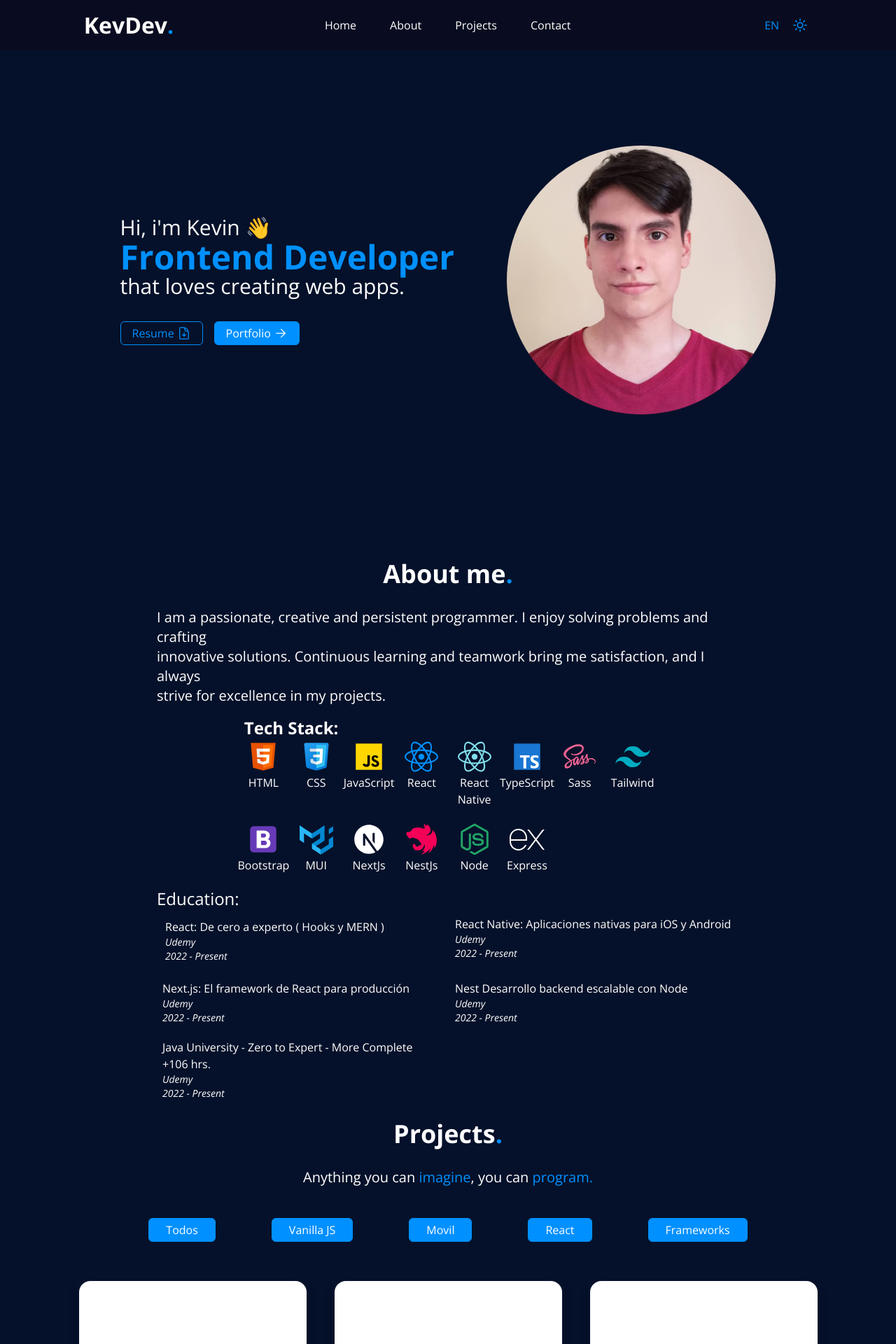
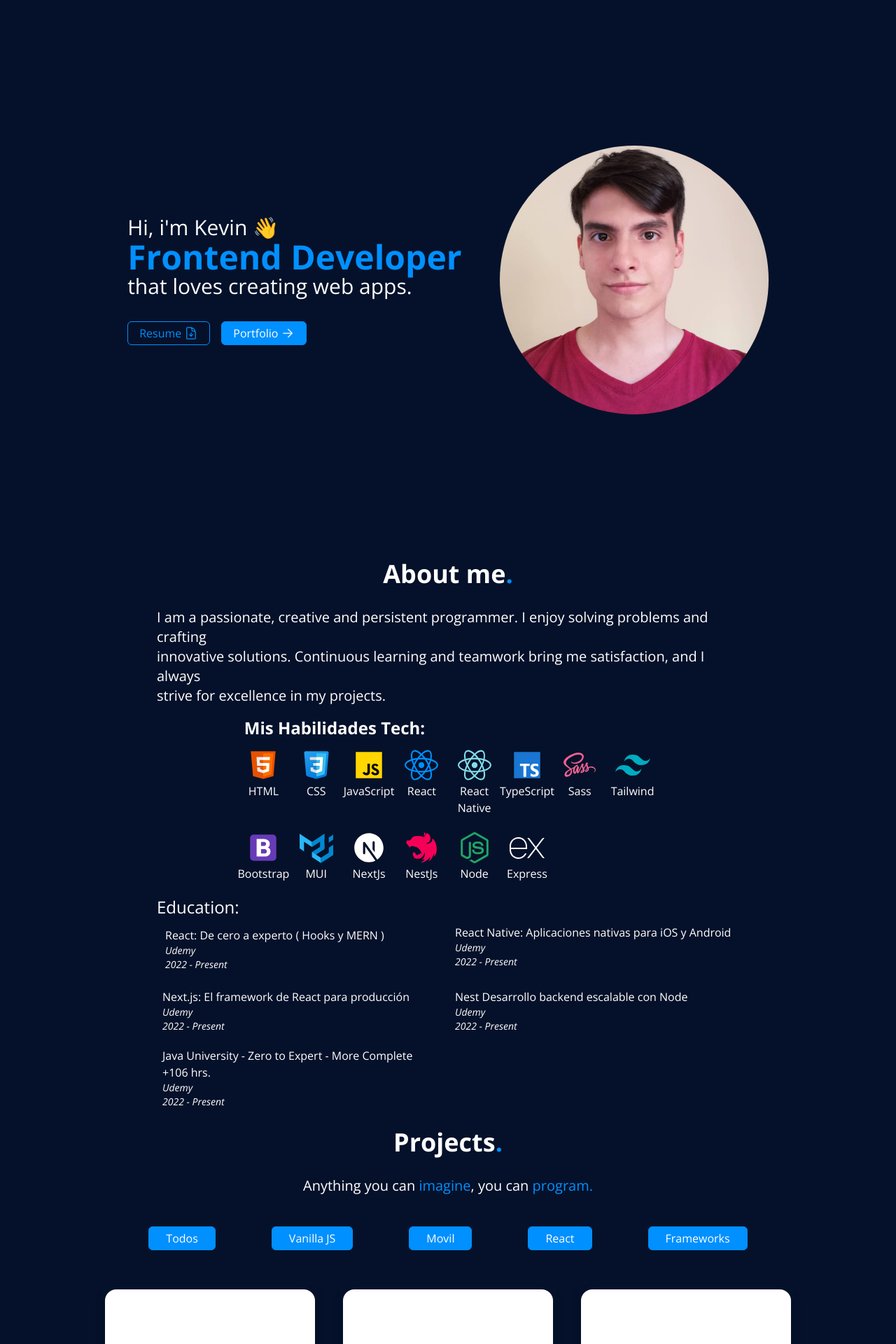
Before and after one commit to kevin3080/Portfolio, a React (Vite) app: page / in a window 1280 px wide. Shown: the top 1920 px of the page at 70% size. Built offline with nearby package versions, Linux system fonts and the light colour scheme.

Commit message:
trabajando en responsive, vista projects y contacto

```diff
--- a/src/Components/Abaut.tsx
+++ b/src/Components/Abaut.tsx
@@ -8,7 +8,7 @@ export const Abaut = () => {
             <strong className="font-bold">.</strong>
          </h2>
 
-      <section className="mt-7 text-left flex flex-col ">
+         <section className="mt-7 flex flex-col lg:items-center ">
             <div>
                <p className="text-xl">
                   <Translation translationKey="about.p1" />
@@ -23,9 +23,11 @@ export const Abaut = () => {
          </section>
          <section className=" flex flex-col items-center">
             <section className=" mt-4 w-[90%] md:w-[80%] sm:w-[90%] lg:w-[70%]">
-          <h3 className="text-left font-bold text-2xl ">Tech Stack:</h3>
+               <h3 className="text-left font-bold text-2xl ">
+                  Mis Habilidades Tech:
+               </h3>
                {/* <ul className="grid grid-cols-4 sm:grid-cols-4 md:grid-cols-5 lg:grid-cols-8 gap-2"> */}
-          <ul className="grid grid-cols-4 sm:grid-cols-4 md:grid-cols-5 lg:grid-cols-8 gap-5">
+               <ul className="mt-3 grid grid-cols-4 sm:grid-cols-4 md:grid-cols-5 lg:grid-cols-8 gap-5">
                   <li className="flex flex-col items-center">
                      <svg
                         xmlns="http://www.w3.org/2000/svg"
@@ -39,7 +41,10 @@ export const Abaut = () => {
                            fill="#E65100"
                            d="M41,5H7l3,34l14,4l14-4L41,5L41,5z"
                         ></path>
-                <path fill="#FF6D00" d="M24 8L24 39.9 35.2 36.7 37.7 8z"></path>
+                        <path
+                           fill="#FF6D00"
+                           d="M24 8L24 39.9 35.2 36.7 37.7 8z"
+                        ></path>
                         <path
                            fill="#FFF"
                            d="M24,25v-4h8.6l-0.7,11.5L24,35.1v-4.2l4.1-1.4l0.3-4.5H24z M32.9,17l0.3-4H24v4H32.9z"
@@ -174,7 +179,13 @@ export const Abaut = () => {
                         height="50"
                         viewBox="0 0 48 48"
                      >
-                <rect width="36" height="36" x="6" y="6" fill="#1976d2"></rect>
+                        <rect
+                           width="36"
+                           height="36"
+                           x="6"
+                           y="6"
+                           fill="#1976d2"
+                        ></rect>
                         <polygon
                            fill="#fff"
                            points="27.49,22 14.227,22 14.227,25.264 18.984,25.264 18.984,40 22.753,40 22.753,25.264 27.49,25.264"
@@ -247,7 +258,10 @@ export const Abaut = () => {
                         height="50"
                         viewBox="0 0 48 48"
                      >
-                <polygon fill="#29b6f6" points="1,5 7,9 7,29 1,25"></polygon>
+                        <polygon
+                           fill="#29b6f6"
+                           points="1,5 7,9 7,29 1,25"
+                        ></polygon>
                         <polygon
                            fill="#0288d1"
                            points="47,20 41,24 41,37 47,33"
@@ -260,7 +274,10 @@ export const Abaut = () => {
                            fill="#0288d1"
                            points="35,5 29,9 29,29 35,25"
                         ></polygon>
-                <polygon fill="#29b6f6" points="1,12 18,23 18,16 1,5"></polygon>
+                        <polygon
+                           fill="#29b6f6"
+                           points="1,12 18,23 18,16 1,5"
+                        ></polygon>
                         <polygon
                            fill="#0288d1"
                            points="35,12 18,23 18,16 35,5"
--- a/src/Components/Contact.tsx
+++ b/src/Components/Contact.tsx
@@ -1,7 +1,7 @@
 export const Contact = () => {
    return (
-    <section className="h-[100%] bg-[#071739] mt-20 flex gap-20 justify-center items-center text-[#EBEBEB]">
-      <section className="mt-32 mb-44">
+      <section className="h-[100%] bg-[#071739] mt-20 flex flex-col lg:flex-row gap-10 lg:gap-20 justify-center items-center text-[#EBEBEB]">
+         <section className="mt-32 lg:mb-44">
             <h2 className="text-4xl font-bold">
                Get in Touch<strong className="font-bold">.</strong>
             </h2>
@@ -76,7 +76,7 @@ export const Contact = () => {
                </button>
             </div>
          </section>
-      <section className="border bg-[#05112A] border-[#05112A] rounded-3xl w-[30%] min-h-min mt-32 mb-44">
+         <section className="border bg-[#05112A] border-[#05112A] rounded-3xl w-[90%] lg:w-[30%] min-h-min lg:mt-32 mb-44">
             <form action="" className="p-10 flex flex-col gap-2">
                <label htmlFor="">Name:</label>
                <input
--- a/src/Components/Education.tsx
+++ b/src/Components/Education.tsx
@@ -1,14 +1,19 @@
 export const Education = () => {
    return (
       <section className="container mx-auto  w-[90%] md:w-[80%] sm:w-[90%] lg:w-[65%] mt-5">
+         <div className="flex items-center flex-col">
+            <div>
                <h3 className="text-2xl ">Education:</h3>
-
-      <section className="grid grid-cols-1 sm:grid-cols-1 md:grid-cols-2 gap-1 ">
+               <section className="grid grid-cols-1  sm:grid-cols-1 md:grid-cols-2 gap-1 ">
                   <section className="m-3">
-          <h3 className="">React: De cero a experto ( Hooks y MERN )</h3>
+                     <h3 className="">
+                        React: De cero a experto ( Hooks y MERN )
+                     </h3>
                      <ul>
                         <li className="text-sm italic font-light">Udemy</li>
-            <li className="text-sm italic font-light">2022 - Present</li>
+                        <li className="text-sm italic font-light">
+                           2022 - Present
+                        </li>
                      </ul>
                   </section>
                   <section className="m-2">
@@ -17,33 +22,48 @@ export const Education = () => {
                      </h3>
                      <ul>
                         <li className="text-sm italic font-light">Udemy</li>
-            <li className="text-sm italic font-light">2022 - Present</li>
-          </ul>
-        </section>
-        <section className="m-2">
-          <h3 className="">Next.js: El framework de React para producción</h3>
-          <ul>
-            <li className="text-sm italic font-light">Udemy</li>
-            <li className="text-sm italic font-light">2022 - Present</li>
-          </ul>
-        </section>
-        <section className="m-2">
-          <h3 className="">Nest Desarrollo backend escalable con Node</h3>
-          <ul>
-            <li className="text-sm italic font-light">Udemy</li>
-            <li className="text-sm italic font-light">2022 - Present</li>
+                        <li className="text-sm italic font-light">
+                           2022 - Present
+                        </li>
                      </ul>
                   </section>
                   <section className="m-2">
                      <h3 className="">
-            Java University - Zero to Expert - More Complete +106 hrs.
+                        Next.js: El framework de React para producción
                      </h3>
                      <ul>
                         <li className="text-sm italic font-light">Udemy</li>
-            <li className="text-sm italic font-light">2022 - Present</li>
+                        <li className="text-sm italic font-light">
+                           2022 - Present
+                        </li>
+                     </ul>
+                  </section>
+                  <section className="m-2">
+                     <h3 className="">
+                        Nest Desarrollo backend escalable con Node
+                     </h3>
+                     <ul>
+                        <li className="text-sm italic font-light">Udemy</li>
+                        <li className="text-sm italic font-light">
+                           2022 - Present
+                        </li>
+                     </ul>
+                  </section>
+                  <section className="m-2">
+                     <h3 className="">
+                        Java University - Zero to Expert - More Complete +106
+                        hrs.
+                     </h3>
+                     <ul>
+                        <li className="text-sm italic font-light">Udemy</li>
+                        <li className="text-sm italic font-light">
+                           2022 - Present
+                        </li>
                      </ul>
                   </section>
                </section>
+            </div>
+         </div>
       </section>
    );
 };
--- a/src/Components/Inicio.tsx
+++ b/src/Components/Inicio.tsx
@@ -3,7 +3,7 @@ import Translation from '../translate/Translation';
 
 export const Inicio = () => {
    return (
-    <section className="container mx-auto flex h-screen items-center place-content-evenly w-[90%] md:w-[80%] sm:w-[90%] lg:w-[85%]">
+      <section className="container mx-auto flex h-screen items-center place-content-evenly w-[90%] md:w-[80%] flex-col-reverse sm:w-[90%] lg:flex-row lg:w-[80%]">
          <section>
             <div>
                <p className="text-3xl">
--- a/src/Components/Navbar.tsx
+++ b/src/Components/Navbar.tsx
@@ -1,38 +1,71 @@
 import Translation from '../translate/Translation';
 import { useLanguage } from '../Context/LanguageContext';
 import '../Styles/nav.css';
+import { useState } from 'react';
 
 export const Navbar = () => {
+   const [menuOpen, setMenuOpen] = useState(false);
+
+   const toggleMenu = () => {
+      setMenuOpen(!menuOpen);
+   };
    const { language, toggleLanguage } = useLanguage();
    return (
-    <nav className="navbar fixed p-3">
+      <nav className="mx-auto container w-[10%] md:w-[80%] sm:w-[90%] lg:w-[80%]">
+         <div className="flex items-center justify-between">
             <div className="navbar-brand">
                <h3 className="navbar-name">
                   KevDev<span className="font-bold">.</span>
                </h3>
             </div>
-      <ul className="navbar-nav">
-        <li className="nav-item">
+            <div className="navbar-hamburger md:hidden flex-col items-center">
+               <button
+                  onClick={toggleMenu}
+                  className="text-gray-500 hover:text-white focus:outline-none"
+               >
+                  <svg
+                     className="h-6 w-6"
+                     fill="none"
+                     stroke="currentColor"
+                     viewBox="0 0 24 24"
+                     xmlns="http://www.w3.org/2000/svg"
+                  >
+                     <path
+                        strokeLinecap="round"
+                        strokeLinejoin="round"
+                        strokeWidth="2"
+                        d="M4 6h16M4 12h16M4 18h16"
+                     ></path>
+                  </svg>
+               </button>
+               <ul
+                  className={` md:flex flex-col space-y-2 ${
+                     menuOpen ? 'block' : 'hidden'
+                  }`}
+               >
+                  <li className="">
                      <a href="">
                         <Translation translationKey="nav.home" />
                      </a>
                   </li>
-        <li className="nav-item">
+                  <li className="">
                      <a href="">
                         <Translation translationKey="nav.about" />
                      </a>
                   </li>
-        <li className="nav-item">
+                  <li className="">
                      <a href="">
                         <Translation translationKey="nav.projects" />
                      </a>
                   </li>
-        <li className="nav-item">
+                  <li className="">
                      <a href="">
                         <Translation translationKey="nav.contact" />
                      </a>
                   </li>
                </ul>
+            </div>
+
             <div className="navbar-controls">
                <button className="language-button" onClick={toggleLanguage}>
                   {language === 'en' ? 'EN' : 'ES'}
@@ -54,6 +87,7 @@ export const Navbar = () => {
                   </svg>
                </button>
             </div>
+         </div>
       </nav>
    );
 };
--- a/src/Components/ProjectCard.tsx
+++ b/src/Components/ProjectCard.tsx
@@ -10,16 +10,16 @@ const ProjectCard: React.FC<ProjectCardProps> = ({ project }) => {
    return (
       <div className="shadow-lg p-1 m-4 max-w-sm">
          <div
-        className="w-[325px] h-[236px] overflow-hidden bg-white rounded-t-2xl
+            className="w-[300px] h-[236px] overflow-hidden bg-white rounded-t-2xl
 
 "
          ></div>
-      <div className="min-h-min w-[325px] bg-[#071739] rounded-b-2xl p-6 pb-8">
+         <div className="min-h-min w-[300px] bg-[#071739] rounded-b-2xl p-6 pb-8">
             <h2 className="text-xl font-bold mb-2">{title}</h2>
             <p className=" mb-4">{description}</p>
             <div className="mb-4">
                <h3 className="font-semibold mb-1">Tecnologías Utilizadas:</h3>
-          <ul className="flex ">
+               <ul className="flex flex-wrap">
                   {technology.map((tech, index) => (
                      <li className="pr-2 text-gray-400" key={index}>
                         {`#${tech}`}
--- a/src/Components/Projects.tsx
+++ b/src/Components/Projects.tsx
@@ -9,8 +9,8 @@ export const Projects: React.FC = () => {
                Projects<strong className="font-bold">.</strong>
             </h2>
             <p className="text-center mt-7 text-xl">
-          Anything you can <span className="text-corp">imagine</span>, you can{' '}
-          <span className="text-corp">program.</span>
+               Anything you can <span className="text-corp">imagine</span>, you
+               can <span className="text-corp">program.</span>
             </p>
          </section>
          <section className="flex justify-center flex-col flex-wrap w-[20%] md:w-[100%] lg:flex-row mt-11">
@@ -30,7 +30,7 @@ export const Projects: React.FC = () => {
                Frameworks
             </button>
          </section>
-      <section className="flex flex-wrap justify-center mt-9">
+         <section className="flex flex-wrap justify-center mt-9 container mx-auto w-[10%] md:w-[80%] sm:w-[90%] lg:w-[80%]">
             {projectsData.map(project => (
                <ProjectCard key={project.id} project={project} />
             ))}
--- a/src/Routes/App.tsx
+++ b/src/Routes/App.tsx
@@ -9,7 +9,7 @@ import { Footer } from '../Components/Footer';
 const App = () => {
    return (
       <>
-      <Navbar />
+         {/* <Navbar /> */}
          <Inicio />
          <Abaut />
          <Education />
--- a/src/Styles/nav.css
+++ b/src/Styles/nav.css
@@ -1,12 +1,7 @@
 /* Navbar.css */
 
-.navbar {
-  display: flex;
-  justify-content: space-around;
-  align-items: center;
-  background-color: #090c20;
-  color: white;
-  width: 100%;
+.navbar-hamburger {
+   @apply inline-block ml-4;
 }
 
 .navbar-name {
@@ -25,8 +20,8 @@
 }
 
 .nav-item {
-  display: inline;
-  margin-right: 3rem;
+   display: block;
+   margin-right: 2rem;
 }
 
 .nav-item a {
--- a/src/data/projects.ts
+++ b/src/data/projects.ts
@@ -4,7 +4,7 @@ const projects: Projects[] = [
    {
       id: 1,
       image: '',
-    title: 'Crud Node-React',
+      title: 'Probando',
       description: 'Eccomerce built with React and Tailwind CSS',
       technology: ['React', 'Node.js', 'Tailwind', 'CSS'],
       UriDemo: 'https://example.com/demo',
```
Lines whose indentation alone changed are shown as unchanged.
